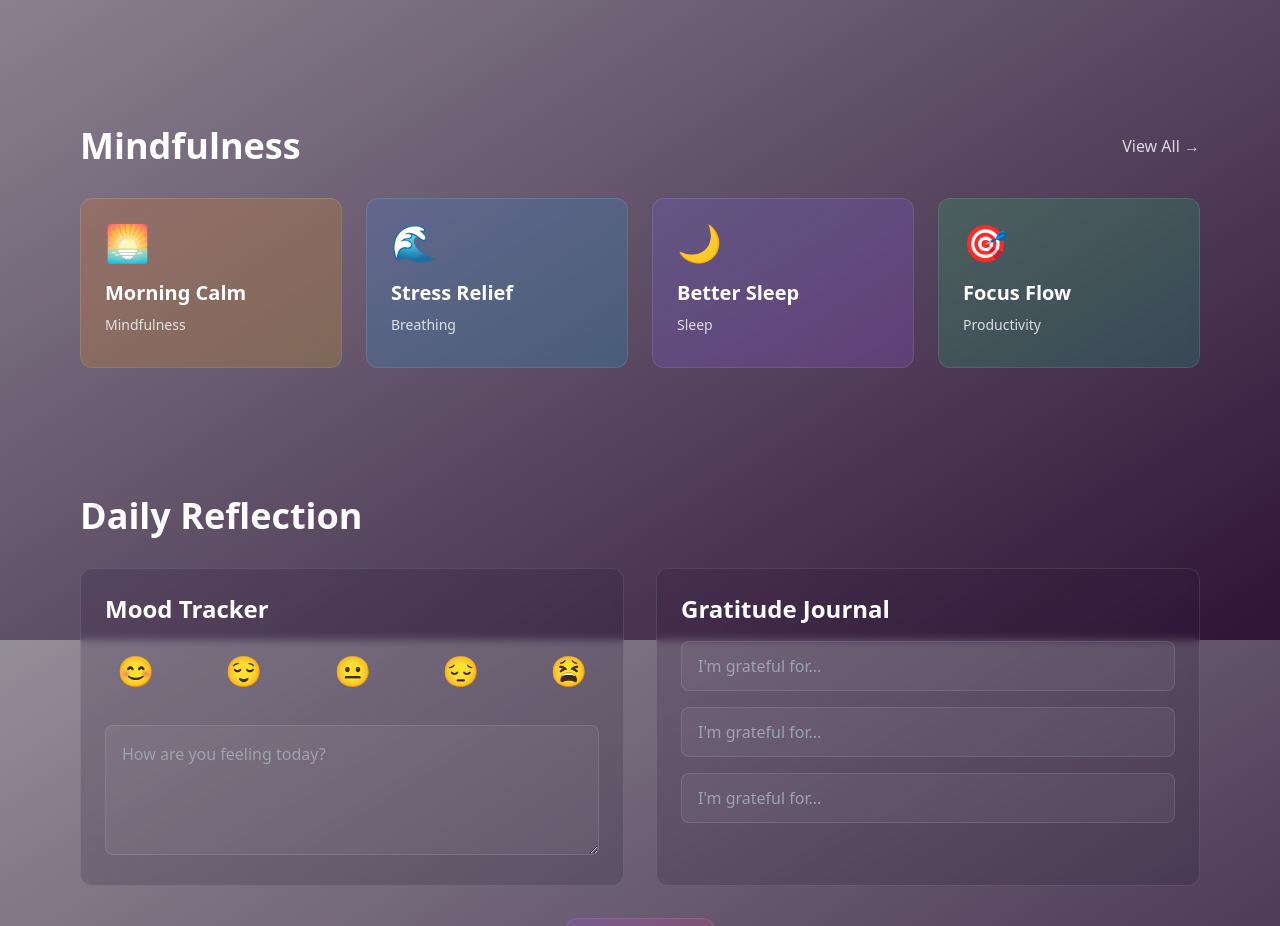
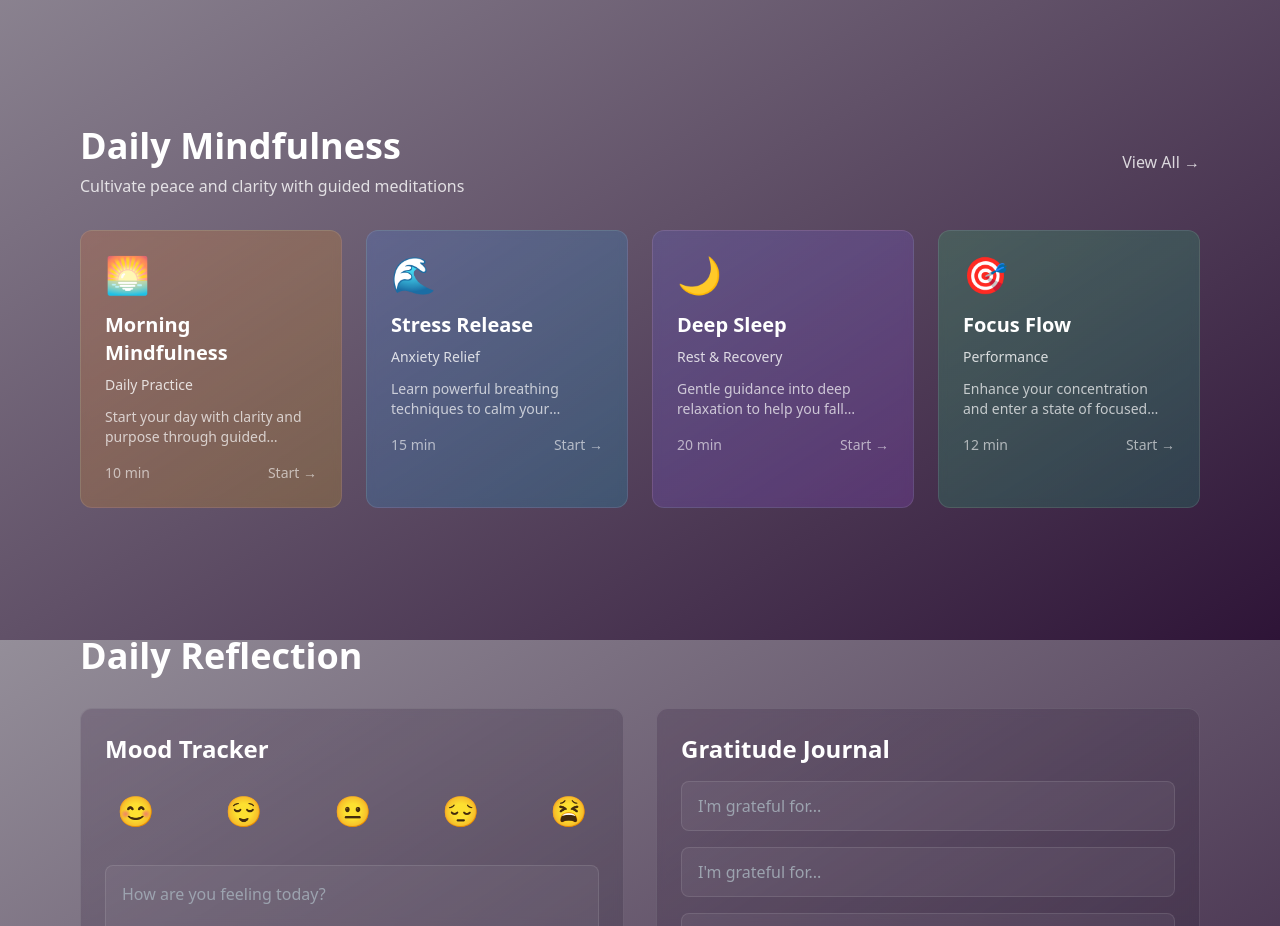
Before and after one commit to mohamedhhersi/wellness-tracker, a Next.js app: page / in a window 1280 px wide. Shown: the part 1760-2686 px from the top of the page. Built offline with nearby package versions, Linux system fonts and the light colour scheme.

Commit message:
fixed content

```diff
--- a/components/MeditationSection.tsx
+++ b/components/MeditationSection.tsx
@@ -3,28 +3,40 @@ import { motion } from "framer-motion";
 
 const meditations = [
   {
-    title: "Morning Calm",
-    category: "Mindfulness",
+    title: "Morning Mindfulness",
+    category: "Daily Practice",
+    description: "Start your day with clarity and purpose through guided breathing and gentle awareness exercises",
     image: "🌅",
     color: "from-orange-500/20 to-yellow-500/20",
+    duration: "10 min",
+    benefits: ["Improved focus", "Reduced morning anxiety", "Better daily planning"]
   },
   {
-    title: "Stress Relief",
-    category: "Breathing",
+    title: "Stress Release",
+    category: "Anxiety Relief",
+    description: "Learn powerful breathing techniques to calm your nervous system and release tension",
     image: "🌊",
     color: "from-blue-500/20 to-cyan-500/20",
+    duration: "15 min",
+    benefits: ["Lower stress levels", "Mental clarity", "Emotional balance"]
   },
   {
-    title: "Better Sleep",
-    category: "Sleep",
+    title: "Deep Sleep",
+    category: "Rest & Recovery",
+    description: "Gentle guidance into deep relaxation to help you fall asleep naturally and peacefully",
     image: "🌙",
     color: "from-indigo-500/20 to-purple-500/20",
+    duration: "20 min",
+    benefits: ["Better sleep quality", "Easier to fall asleep", "Morning freshness"]
   },
   {
     title: "Focus Flow",
-    category: "Productivity",
+    category: "Performance",
+    description: "Enhance your concentration and enter a state of focused calm for better productivity",
     image: "🎯",
     color: "from-green-500/20 to-emerald-500/20",
+    duration: "12 min",
+    benefits: ["Increased concentration", "Task clarity", "Reduced distractions"]
   },
 ];
 
@@ -38,7 +50,10 @@ const MeditationSection: React.FC = () => {
           transition={{ duration: 0.8 }}
           className="flex justify-between items-center mb-8"
         >
-          <h2 className="text-4xl font-bold text-white">Mindfulness</h2>
+          <div>
+            <h2 className="text-4xl font-bold text-white mb-2">Daily Mindfulness</h2>
+            <p className="text-white/80">Cultivate peace and clarity with guided meditations</p>
+          </div>
           <button className="text-white/80 hover:text-white transition-colors">
             View All →
           </button>
@@ -52,17 +67,23 @@ const MeditationSection: React.FC = () => {
               whileInView={{ opacity: 1, y: 0 }}
               transition={{ duration: 0.8, delay: index * 0.1 }}
               className={`bg-gradient-to-br ${meditation.color} backdrop-blur-sm
-                       p-6 rounded-xl border border-white/10 cursor-pointer
+                       p-6 rounded-xl border border-white/10 cursor-pointer group
                        hover:scale-105 transition-transform duration-300`}
             >
-              <div className="text-4xl mb-4">{meditation.image}</div>
+              <div className="text-4xl mb-4 group-hover:scale-110 transition-transform">{meditation.image}</div>
               <h3 className="text-xl font-semibold text-white mb-2">
                 {meditation.title}
               </h3>
-              <p className="text-white/80 text-sm mb-2">
+              <p className="text-white/80 text-sm mb-3">
                 {meditation.category}
               </p>
-              <p className="text-white/60 text-sm">{meditation.duration}</p>
+              <p className="text-white/70 text-sm mb-4 line-clamp-2">
+                {meditation.description}
+              </p>
+              <div className="flex items-center justify-between mt-auto">
+                <span className="text-white/60 text-sm">{meditation.duration}</span>
+                <span className="text-white/60 hover:text-white/80 text-sm">Start →</span>
+              </div>
             </motion.div>
           ))}
         </div>
```
